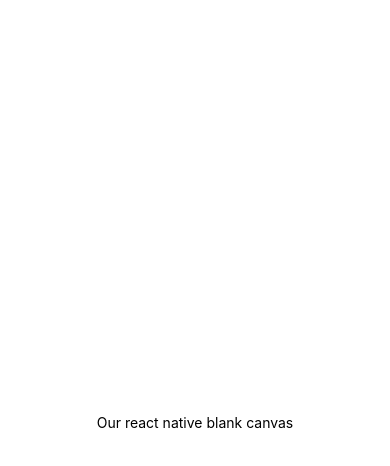
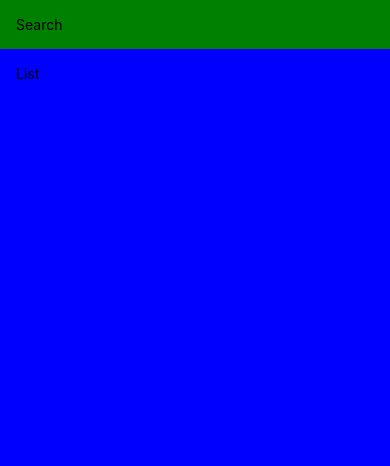
Before and after one commit to havindupiyumal/MealsToGo, a React Native app: screen / in a window 390 px wide. Shown: the top 466 px of the page. Built offline with nearby package versions, Linux system fonts and the light colour scheme.

Commit message:
Initial App layout with andriod status bar support

```diff
--- a/App.js
+++ b/App.js
@@ -1,20 +1,37 @@
-import { StatusBar } from 'expo-status-bar';
-import { StyleSheet, Text, View } from 'react-native';
+import { StatusBar as ExpoStatusBar } from 'expo-status-bar';
+import { StyleSheet, Text, View, SafeAreaView, Platform, StatusBar} from 'react-native';
+
+const isAndriod = Platform.OS === 'andriod';
 
 export default function App() {
   return (
-    <View style={styles.container}>
-      <Text>Our react native blank canvas</Text>
-      <StatusBar style="auto" />
-    </View>
+    <>
+      <SafeAreaView style={styles.container}>
+        <View style={styles.searchBar} >
+          <Text>Search</Text>
+        </View>
+        <View style={styles.listView} >
+          <Text>List</Text>
+        </View>
+        <StatusBar style="auto" />
+      </SafeAreaView>
+    </>
   );
 }
 
 const styles = StyleSheet.create({
   container: {
     flex: 1,
+    paddingTop: isAndriod ? StatusBar.currentHeight : 0,
     backgroundColor: '#fff',
-    alignItems: 'center',
-    justifyContent: 'center',
   },
+  searchBar: {
+    backgroundColor: 'green',
+    padding: 16,
+  },
+  listView: {
+    flex: 1,
+    backgroundColor: 'blue',
+    padding: 16,
+  }
 });
```
